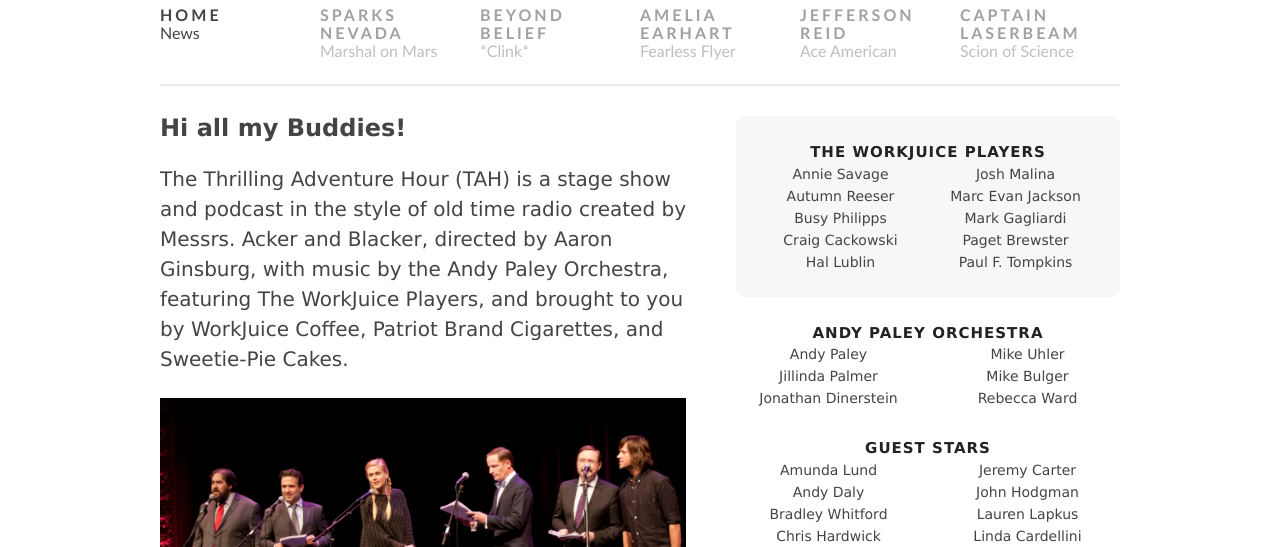
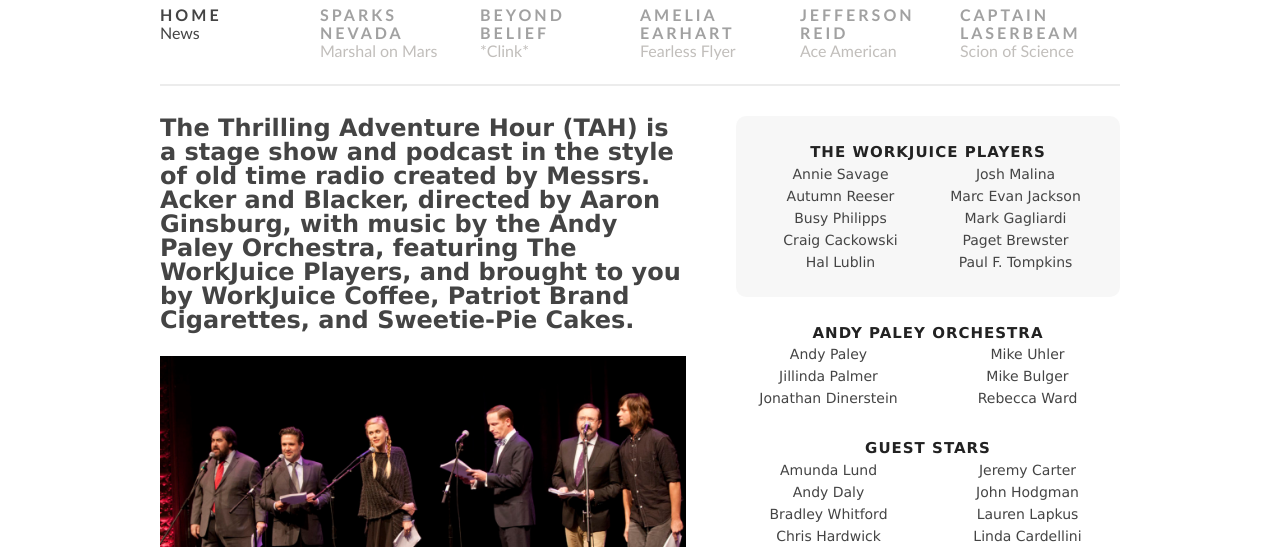
Before and after one commit to TMG-88/TAH, a website: page index.html in a window 1280 px wide. Shown: the part 246-793 px from the top of the page. Drawn offline with nearby package versions, Linux system fonts and the light colour scheme; files that its build step writes are made by us from their sources.

Commit message:
Modified copy in index.html

```diff
--- a/index.html
+++ b/index.html
@@ -30,8 +30,7 @@
     </nav>
     </header>
   <section class="main" role="main">
-    <h1>Hi all my Buddies!</h1>
-    <p class="lead">The Thrilling Adventure Hour (TAH) is a stage show and podcast in the style of old time radio created by Messrs. Acker and Blacker, directed by Aaron Ginsburg, with music by the Andy Paley Orchestra, featuring The WorkJuice Players, and brought to you by WorkJuice Coffee, Patriot Brand Cigarettes, and Sweetie-Pie Cakes.</p>
+    <h1><strong>The Thrilling Adventure Hour (TAH)</strong>  is a stage show and podcast in the style of old time radio created by Messrs. Acker and Blacker, directed by Aaron Ginsburg, with music by the Andy Paley Orchestra, featuring The WorkJuice Players, and brought to you by WorkJuice Coffee, Patriot Brand Cigarettes, and Sweetie-Pie Cakes.</h1>
     <figure><img src="images/tah_no228.jpg" alt="TAH Workjuice Players"></figure>
     <p>TAH began as a live stage show at M Bar in Los Angeles on March 5, 2005. In 2010, the show moved to Largo at the Coronet and began being recorded for a weekly podcast, which launched in January 2011. The show joined the <a href="http://www.nerdist.com/podcast/thrilling-adventure-hour/">Nerdist podcasting network</a> in October 2011.  While the main run of the podcast ended in April 2015, there are still occasional live shows and podcast releases.</p>
     <p>For all up-to-the-minute news about the show, follow <a href="https://twitter.com/thrillingadv">@ThrillingAdv</a>, check <a href="https://www.facebook.com/ThrillingAdventureHour">ThrillingAdventureHour</a> on Facebook, or visit the <a href="http://thrillingadventurehour.com/">Official Website</a>.</p>
```
